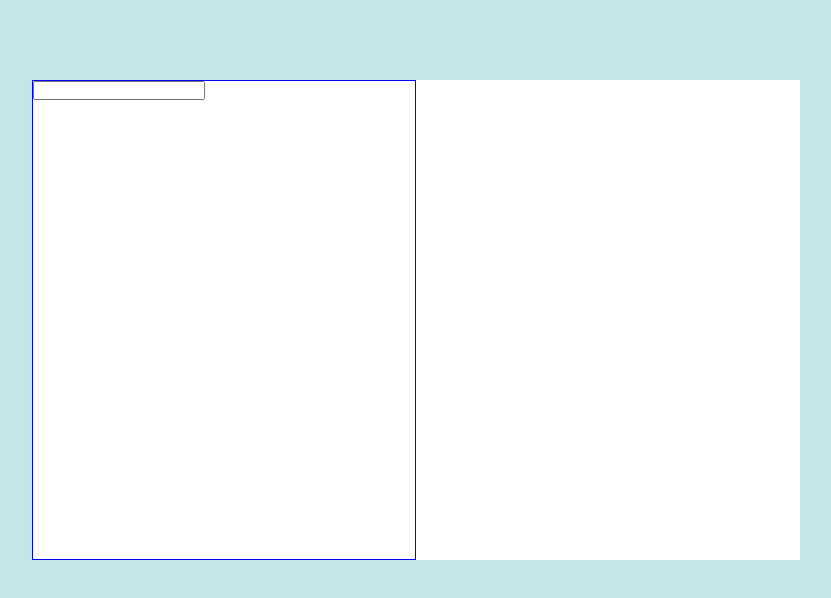
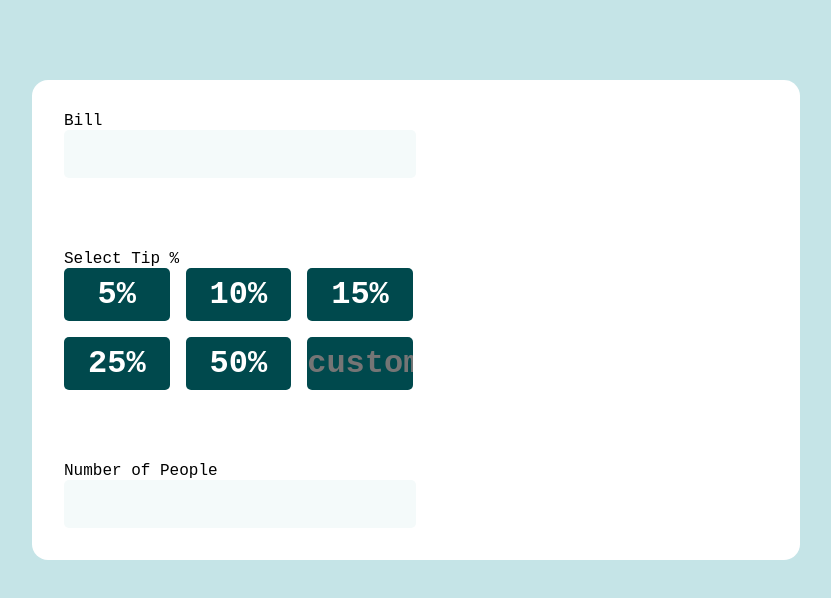
Before and after one commit to RushabhJadhav/tips-calculator, a React (Create React App) app: page / in a window 1280 px wide. Shown: the top 598 px of the page, without its empty margins (224-1055 px from the left). Built offline with nearby package versions, Linux system fonts and the light colour scheme.

Commit message:
css changes

```diff
--- /dev/null
+++ b/src/assets/styles/_Form.scss
@@ -0,0 +1,29 @@
+.form-cont {
+    background-color: $white;
+    @include flexDirection(row);
+    width: 60%;
+    height: 60vh;
+    margin: 5rem auto;
+    padding: 2rem;
+    border-radius: 1rem;
+
+    form {
+        width: 50%;
+        @include flexDirection(column);
+        justify-content: space-between;
+
+        .bill {
+            @include flexDirection(column);
+
+            input {
+                background-color: $ligt-gray-cyan;
+                height: 3rem;
+                font-size: 2.2rem;
+                border: none;
+                outline: none;
+                border-radius: 5px;
+                color: $dark-gray-cyan;
+            }
+        }
+    }
+}
--- /dev/null
+++ b/src/assets/styles/_buttons.scss
@@ -0,0 +1,28 @@
+ul {
+    list-style-type: none;
+    @include flexDirection(row);
+    flex-wrap: wrap;
+    gap: 1rem;
+
+    li {
+        width: 30%;
+
+        input {
+            background-color: $darker-gray-cyan;
+            cursor: pointer;
+            width: 100%;
+            height: 100%;
+            font-size: 2rem;
+            font-weight: 600;
+            border: none;
+            outline: none;
+            color: $white;
+            padding: 0.5rem 0;
+            border-radius: 5px;
+
+            &[type=number] {
+                text-align: center;
+            }
+        }
+    }
+}
--- a/src/assets/styles/_calculatorForm.scss
+++ /dev/null
@@ -1,17 +0,0 @@
-@mixin flexDirection($direction) {
-    display: flex;
-    flex-direction: $direction;
-}
-
-.form-cont {
-    background-color: $white;
-    width: 60%;
-    height: 60vh;
-    margin: 5rem auto;
-    @include flexDirection(row);
-
-    form {
-        border: 1px solid blue;
-        width: 50%;
-    }
-}
--- a/src/assets/styles/_global.scss
+++ b/src/assets/styles/_global.scss
@@ -1,5 +1,15 @@
 $background-color: hsl(185, 41%, 84%);
+$strong-cyan: hsl(172, 67%, 45%);
+$gray-cyan: hsl(184, 14%, 56%);
+$ligt-gray-cyan: hsl(189, 41%, 97%);
+$dark-gray-cyan: hsl(186, 14%, 43%);
+$darker-gray-cyan: hsl(183, 100%, 15%);
 $white: hsl(0, 0%, 100%);
+
+@mixin flexDirection($direction) {
+  display: flex;
+  flex-direction: $direction;
+}
 
 * {
   box-sizing: border-box;
@@ -12,3 +22,10 @@ body {
   -moz-osx-font-smoothing: grayscale;
   background-color: $background-color;
 }
+input[type=number] {
+  text-align: right;
+
+  &::-webkit-inner-spin-button, &::-webkit-outer-spin-button {
+    -webkit-appearance: none;
+  }
+}
--- a/src/assets/styles/index.scss
+++ b/src/assets/styles/index.scss
@@ -1,2 +1,3 @@
 @import 'global.scss';
-@import 'calculatorForm.scss';
+@import 'Form.scss';
+@import 'buttons.scss';
--- /dev/null
+++ b/src/components/Buttons.jsx
@@ -0,0 +1,26 @@
+const Buttons = () => {
+    return (
+        <ul>
+            <li>
+                <input type="button" value="5%" />
+            </li>
+            <li>
+                <input type="button" value="10%" />
+            </li>
+            <li>
+                <input type="button" value="15%" />
+            </li>
+            <li>
+                <input type="button" value="25%" />
+            </li>
+            <li>
+                <input type="button" value="50%" />
+            </li>
+            <li>
+                <input type="number" placeholder="custom" />
+            </li>
+        </ul>
+    )
+}
+
+export default Buttons;
--- a/src/components/Form.jsx
+++ b/src/components/Form.jsx
@@ -1,12 +1,24 @@
+import Buttons from "./Buttons";
+import Calculations from "./Calculations";
+
 const Form = () => {
     return (
         <div className="form-cont">
             <form>
                 <div className="bill">
-                    <label></label>
+                    <label>Bill</label>
+                    <input type="number" />
+                </div>
+                <div>
+                    <label>Select Tip %</label>
+                    <Buttons />
+                </div>
+                <div className="bill">
+                    <label>Number of People</label>
                     <input type="number" />
                 </div>
             </form>
+            <Calculations />
         </div>
     )
 }
```
